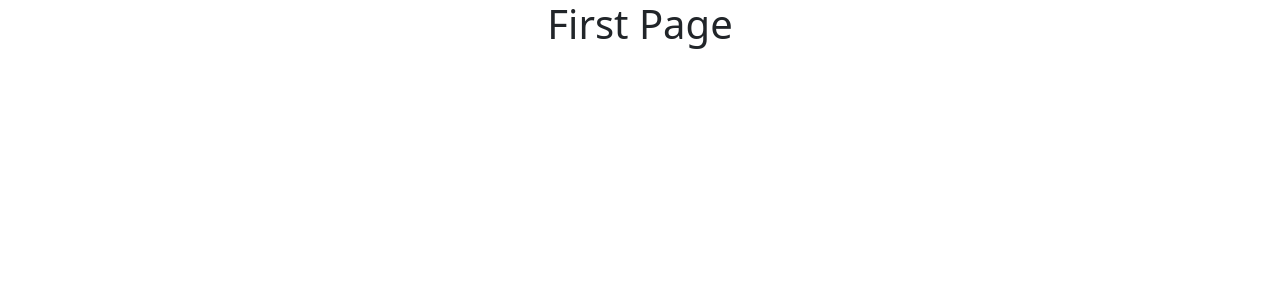
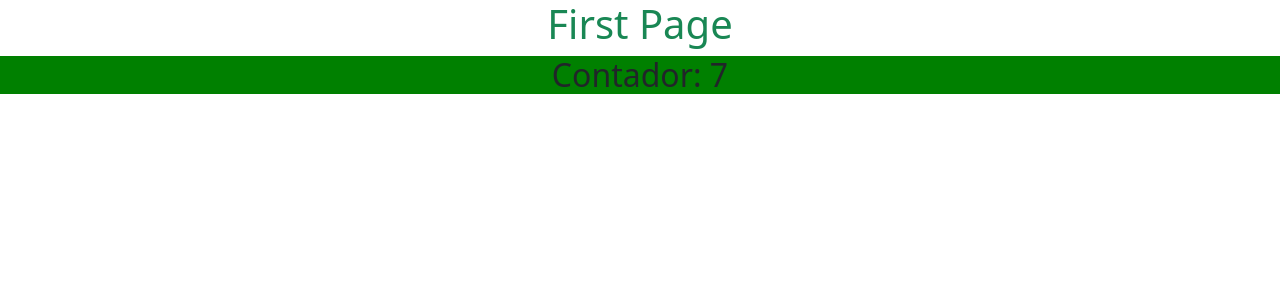
Before and after one commit to Kevyngorito/angular_directives, an Angular app in the folder angular_directives/: page / in a window 1280 px wide. Shown: the top 300 px of the page. Built offline with nearby package versions, Linux system fonts and the light colour scheme.

Commit message:
Usando ngStyle para realizar interação da parte lógica para com o template

```diff
--- a/angular_directives/src/app/app.component.html
+++ b/angular_directives/src/app/app.component.html
@@ -1 +1,5 @@
-<h1 class="text-center">First Page</h1>
+<h1 class="text-center text-success">First Page</h1>
+
+<div [ngStyle] = "{ background: count < 5 ? 'red' : 'green' }">
+    <h2 class="text-center"> Contador: {{ count }} </h2>
+</div>
--- a/angular_directives/src/app/app.component.scss
+++ b/angular_directives/src/app/app.component.scss
@@ -0,0 +1,6 @@
+.custom {
+    color: #fff;
+    font-weight: bold;
+    font-style: italic;
+
+}
--- a/angular_directives/src/app/app.component.ts
+++ b/angular_directives/src/app/app.component.ts
@@ -1,9 +1,24 @@
-import { Component } from '@angular/core';
+import { Component, OnInit } from '@angular/core';
 
 @Component({
   selector: 'app-root',
   templateUrl: './app.component.html',
   styleUrls: ['./app.component.scss']
 })
-export class AppComponent {
+export class AppComponent implements OnInit{
+  count = 0;
+
+  constructor() {
+
+  }
+
+  ngOnInit () {
+    let interval = setInterval(() => {
+      this.count++;
+      if(this.count == 10) {
+        clearInterval(interval)
+      }
+    }, 1000)
+  }
+
 }
```
